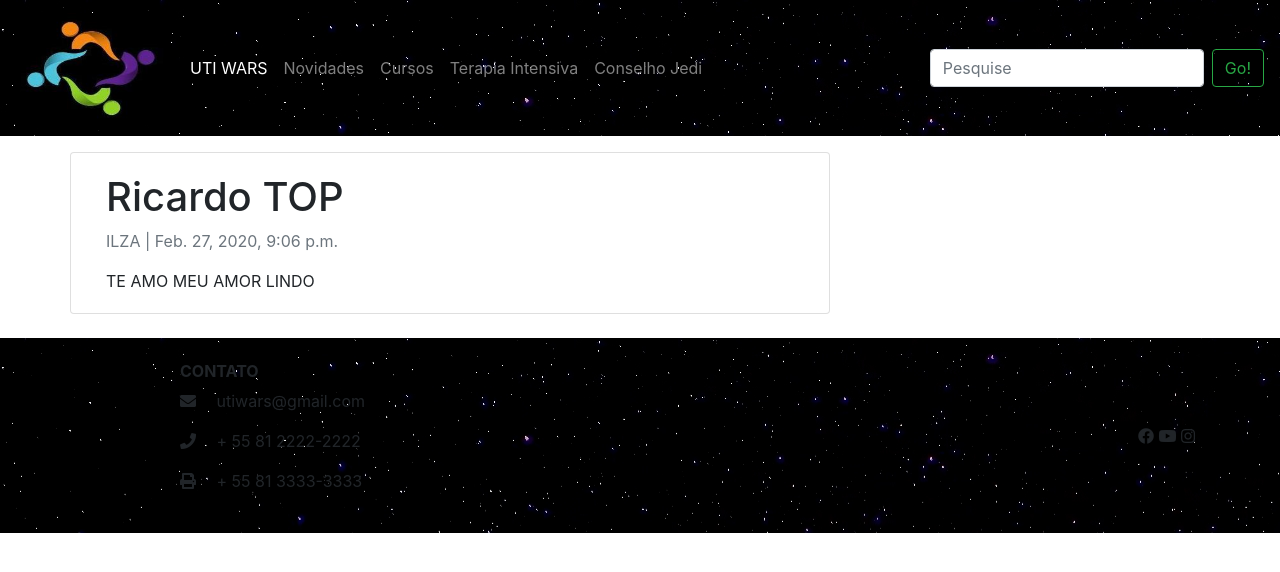
After one commit to ilzamcmed/BlogDjango, a Django app: a page that uses main/templates/main/base.html in a window 1280 px wide. The commit adds this page. Shown: the top 572 px of the page. Run offline with Django 3.2, Linux system fonts and the light colour scheme; data comes from the database, SQL or seed files in the repository; both versions use the stored data as it was after the commit; some libraries are stand-ins or nearby versions.

Commit message:
adicionando página para os post do blog

```diff
--- a/blog/urls.py
+++ b/blog/urls.py
@@ -24,5 +24,6 @@ urlpatterns = [
     path('terapiaintensiva/', views.terapiaintensiva, name='terapiaintensiva'),
     path('novidades/', views.novidades, name='novidades'),
     path('cursos/', views.cursos, name='cursos'),
+    path('<slug:slug>/', views.PostDetail.as_view(), name='post_detail'),
 
 ]
--- a/main/models.py
+++ b/main/models.py
@@ -2,13 +2,17 @@ from django.db import models
 
 # Create your models here.
 class Postagem(models.Model):
-    titulo = models.CharField(max_length=100)
-    descricao = models.CharField(max_length=1000)
+    titulo = models.CharField(max_length=200, unique=True)
+    slug = models.SlugField(max_length=200, unique=True)
+    descricao = models.TextField()
     data = models.DateTimeField(auto_now=True)
     autor = models.CharField(max_length=100)
 
-    def __str__(self):
-        return '%s %s' % (self.titulo, self.data)
+
+class Meta:
+        ordering = ['-created_on']
+        def __str__(self):
+            return '%s %s' % (self.titulo, self.data)
 
 class Usuario(models.Model):
     nome = models.CharField(max_length=20, null=False)
--- a/main/static/main/base.css
+++ b/main/static/main/base.css
@@ -9,16 +9,12 @@
 }
 
 .bg-light {
-  background-image: url("starry-sky.jpg") !important;
+  background-image: url("starry-sky.jpg") ;
 }
 
 .navbar-dark {
   color: #FFDE59 !important;
 }
 .page-footer{
-    background-image: url("starry-sky.jpg") !important;
+    background-image: url("starry-sky.jpg") ;
 }
-
-.fas fa {
-  color: #BBC9DA;
-}
--- a/main/templates/main/base.html
+++ b/main/templates/main/base.html
@@ -51,7 +51,7 @@
 
 
     <!-- Footer -->
-<footer class="page-footer">
+<footer class="page-footer unique-color-dark">
 
     <div>
       <div class="container">
@@ -63,20 +63,20 @@
 
                 <!-- Links -->
                 <h6 class="text-uppercase font-weight-bold">Contato</h6>
-                <hr class="teal accent-3 mb-4 mt-0 d-inline-block mx-auto" style="width: 60px;">
+
                 <p>
-                  <i class="fas fa-envelope mr-3"></i> utiwars@gmail.com</p>
+                  <i class="fas fa-envelope white-text mr-3"></i> utiwars@gmail.com</p>
                 <p>
-                  <i class="fas fa-phone mr-3"></i> + 55 81 2222-2222</p>
+                  <i class="fas fa-phone white-text mr-3"></i> + 55 81 2222-2222</p>
                 <p>
-                  <i class="fas fa-print mr-3"></i> + 55 81 3333-3333</p>
+                  <i class="fas fa-print white-text mr-3"></i> + 55 81 3333-3333</p>
 
               </div>
               <!-- Grid column -->
 
 
           <!-- Grid column -->
-          <div class="col-md-6 col-lg-7 text-center text-md-right">
+          <div class="col-md-6 col-lg-7 text-center white-text text-md-right">
 
             <!-- Facebook -->
             <a>{% fa5_icon 'facebook' 'fab' %}
--- /dev/null
+++ b/main/templates/main/post_detail.html
@@ -0,0 +1,17 @@
+{% extends 'main/base.html' %}
+{% block content %}
+
+<div class="container">
+  <div class="row">
+    <div class="col-md-8 card mb-4  mt-3 left  top">
+      <div class="card-body">
+        <h1> {{ postagem.titulo }} </h1>
+        <p class=" text-muted">{{ postagem.autor }} | {{ postagem.data }}</p>
+        <p class="card-text ">{{ postagem.descricao | safe }}</p>
+      </div>
+    </div>
+
+  </div>
+</div>
+
+{% endblock content %}
--- a/main/views.py
+++ b/main/views.py
@@ -2,6 +2,7 @@ from django.shortcuts import render
 from django.http import HttpResponse
 from django.template import loader
 from .models import Postagem
+from django.views import generic
 # Create your views here.
 
 def home(request):
@@ -36,6 +37,10 @@ def novidades(request):
     }
     return HttpResponse(template.render(context, request))
 
+class PostDetail(generic.DetailView):
+    model = Postagem
+    template_name = 'main/post_detail.html'
+
 def cursos(request):
     template = loader.get_template('main/cursos.html')
     context = {}
```
Also changed, not shown: main/admin.py (+6 -1 lines), main/static/main/home.css (+7 -4 lines), main/templates/main/home.html (+10 -15 lines), main/templates/main/novidades.html (+24 -14 lines), db.sqlite3, main/migrations/0003_auto_20200227_2059.py (added), main/migrations/0004_auto_20200227_2103.py (added).
